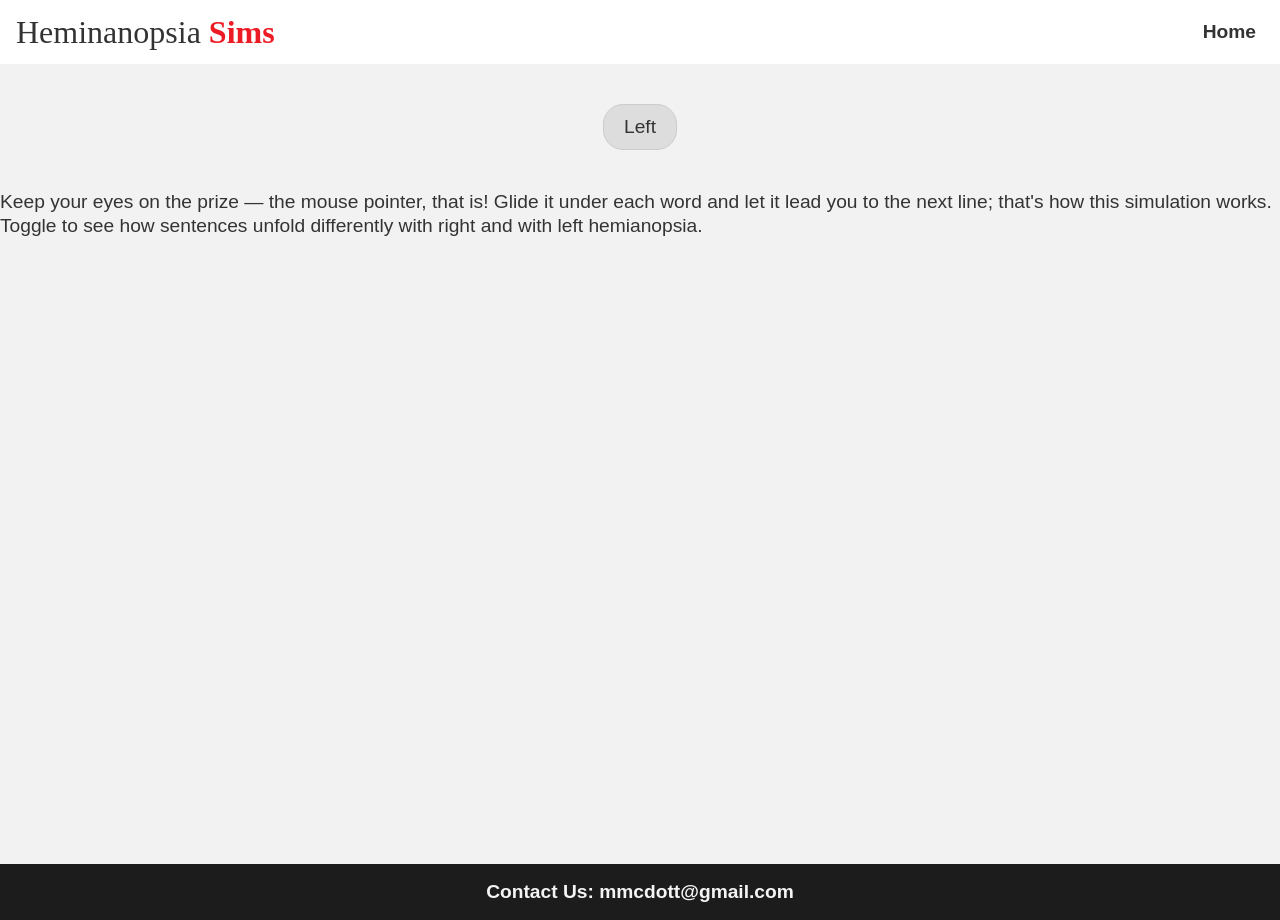
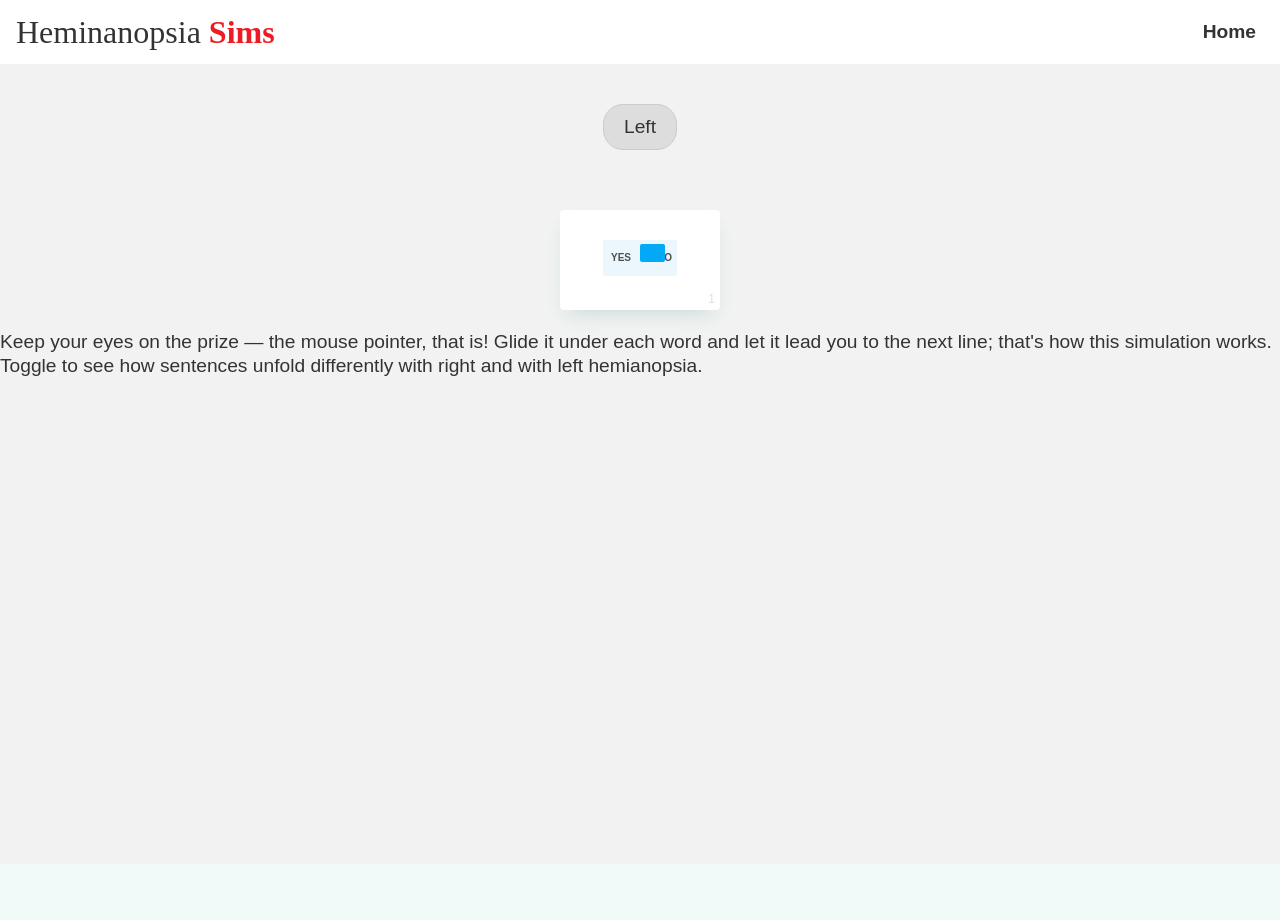
Before and after one commit to mcdott/hemianopsia-sims, a React (Vite) app: page /#/read in a window 1280 px wide. After the commit the page ends 864 px from the top, so only its background shows below. Built offline with nearby package versions, Linux system fonts and the light colour scheme.

Commit message:
Removes footer from Read page

```diff
--- a/src/App.tsx
+++ b/src/App.tsx
@@ -1,5 +1,5 @@
 import React, { useRef } from "react";
-import { HashRouter as Router, Route, Routes } from "react-router-dom";
+import { Route, Routes, useLocation } from "react-router-dom";
 import "./index.css";
 import "./App.css";
 import Hero from "./components/Hero";
@@ -13,6 +13,7 @@ import About from "./components/About";
 import Testimonials from "./components/Testimonials";
 
 function App() {
+  const location = useLocation();
   const simsRef = useRef<HTMLDivElement>(null);
 
   const scrollToSims = () => {
@@ -22,7 +23,6 @@ function App() {
   };
 
   return (
-    <Router>
     <div className='flex flex-col min-h-screen'>
       <Navbar scrollToSims={scrollToSims} />
       <Routes>
@@ -49,9 +49,8 @@ function App() {
         {/* <Route path='/learn' element={<Learn />} /> */}
         <Route path='/read' element={<Read />} />
       </Routes>
-        <Footer />
+      {location.pathname !== "/read" && <Footer />}
     </div>
-    </Router>
   );
 }
 
--- a/src/components/Hero.css
+++ b/src/components/Hero.css
@@ -104,9 +104,14 @@
   background-repeat: no-repeat;
   background-position: center;
   background-color: var(--color-yellow);
-  /* border: var(--color-black) 2.5px solid; */
   padding: var(--spacing-4);
   border-radius: 50%;
+}
+
+.play-pause-button-clicked {
+  transform: scale(0.95);
+  background-color: #ffcc00;
+  transition: transform 0.1s ease-in-out, background-color 0.2s ease-in-out;
 }
 
 @media screen and (min-width: 768px) {
--- a/src/components/Hero.tsx
+++ b/src/components/Hero.tsx
@@ -63,7 +63,9 @@ const Hero: React.FC<HeroProps> = ({ scrollToSims }) => {
       </div>
       <button
         aria-label='Pause or play the hero image slideshow'
-        className='play-pause-button'
+        className={`play-pause-button ${
+          isPaused ? "play-pause-button-clicked" : ""
+        }`}
         onClick={handlePauseClick}
       ></button>
       <button className='try-the-sims-button' onClick={scrollToSims}>
--- a/src/components/Read.css
+++ b/src/components/Read.css
@@ -46,3 +46,152 @@
 .toggle-button.active {
   background-color: #bbb; /* TODO */
 }
+
+/* Play/pause toggle button styles */
+* {
+  user-select: none;
+  -webkit-tap-highlight-color: transparent;
+}
+
+*:focus {
+  outline: none;
+}
+
+body {
+  font-family: Arial, Helvetica, sans-serif;
+  margin: 0;
+  background-color: #f1f9f9;
+}
+
+#app-cover {
+  display: table;
+  width: 600px;
+  margin: 80px auto;
+  counter-reset: button-counter;
+}
+
+.toggle-button-cover {
+  display: table-cell;
+  position: relative;
+  width: 200px;
+  height: 140px;
+  box-sizing: border-box;
+}
+
+.button-cover {
+  height: 100px;
+  margin: 20px;
+  background-color: #fff;
+  box-shadow: 0 10px 20px -8px #c5d6d6;
+  border-radius: 4px;
+}
+
+.button-cover:before {
+  counter-increment: button-counter;
+  content: counter(button-counter);
+  position: absolute;
+  right: 0;
+  bottom: 0;
+  color: #d7e3e3;
+  font-size: 12px;
+  line-height: 1;
+  padding: 5px;
+}
+
+.button-cover,
+.knobs,
+.layer {
+  position: absolute;
+  top: 0;
+  right: 0;
+  bottom: 0;
+  left: 0;
+}
+
+.button {
+  position: relative;
+  top: 50%;
+  width: 74px;
+  height: 36px;
+  margin: -20px auto 0 auto;
+  overflow: hidden;
+}
+
+.button.r,
+.button.r .layer {
+  border-radius: 100px;
+}
+
+.button.b2 {
+  border-radius: 2px;
+}
+
+.checkbox {
+  position: relative;
+  width: 100%;
+  height: 100%;
+  padding: 0;
+  margin: 0;
+  opacity: 0;
+  cursor: pointer;
+  z-index: 3;
+}
+
+.knobs {
+  z-index: 2;
+}
+
+.layer {
+  width: 100%;
+  background-color: #ebf7fc;
+  transition: 0.3s ease all;
+  z-index: 1;
+}
+/* Button 13 */
+#button-13 .knobs:before,
+#button-13 .knobs:after,
+#button-13 .knobs span {
+  position: absolute;
+  top: 4px;
+  width: 20px;
+  height: 10px;
+  font-size: 10px;
+  font-weight: bold;
+  text-align: center;
+  line-height: 1;
+  padding: 9px 4px;
+  border-radius: 2px;
+  transition: 0.3s ease all;
+}
+
+#button-13 .knobs:before,
+#button-13 .knobs:after {
+  color: #4e4e4e;
+  z-index: 1;
+}
+
+#button-13 .knobs:before {
+  content: "YES";
+  left: 4px;
+}
+
+#button-13 .knobs:after {
+  content: "NO";
+  right: 4px;
+}
+
+#button-13 .knobs span {
+  width: 25px;
+  left: 37px;
+  background-color: #03a9f4;
+  z-index: 2;
+}
+
+#button-13 .checkbox:checked + .knobs span {
+  left: 4px;
+  background-color: #f44336;
+}
+
+#button-13 .checkbox:checked ~ .layer {
+  background-color: #fcebeb;
+}
--- a/src/components/Read.tsx
+++ b/src/components/Read.tsx
@@ -38,6 +38,17 @@ const Read = () => {
           className={`toggle-button ${overlayOnLeft ? "" : "active"}`}
         />
       </div>
+      <div className='toggle-button-cover'>
+        <div className='button-cover'>
+          <div className='button b2' id='button-13'>
+            <input type='checkbox' className='checkbox' />
+            <div className='knobs'>
+              <span></span>
+            </div>
+            <div className='layer'></div>
+          </div>
+        </div>
+      </div>
       <p>
         Keep your eyes on the prize — the mouse pointer, that is! Glide it under
         each word and let it lead you to the next line; that's how this
--- a/src/main.tsx
+++ b/src/main.tsx
@@ -1,10 +1,13 @@
-import React from 'react'
-import ReactDOM from 'react-dom/client'
-import App from './App'
-import './index.css'
+import React from "react";
+import ReactDOM from "react-dom/client";
+import App from "./App";
+import "./index.css";
+import { HashRouter as Router } from "react-router-dom";
 
-ReactDOM.createRoot(document.getElementById('root') as HTMLElement).render(
+ReactDOM.createRoot(document.getElementById("root") as HTMLElement).render(
   <React.StrictMode>
-    <App />
-  </React.StrictMode>,
-)
+    <Router>
+      <App />
+    </Router>
+  </React.StrictMode>
+);
```
Lines whose indentation alone changed are shown as unchanged.
